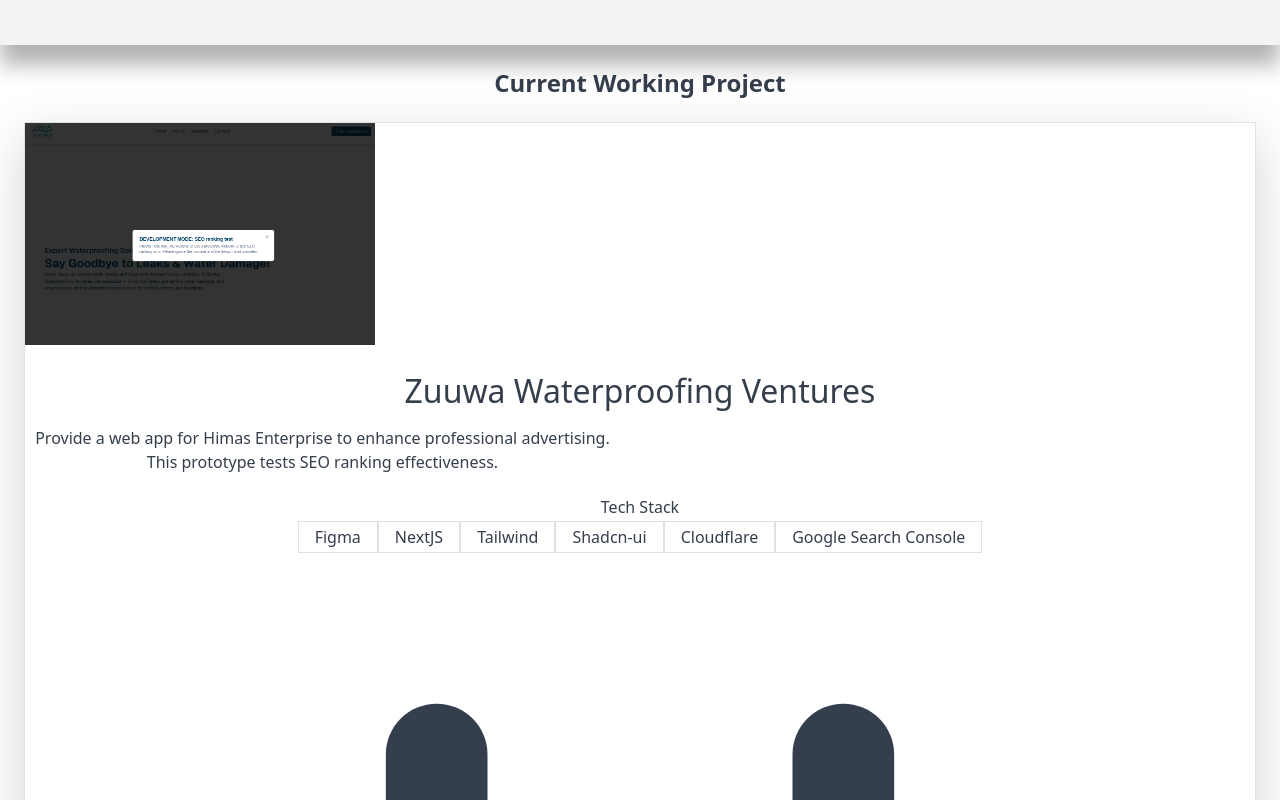
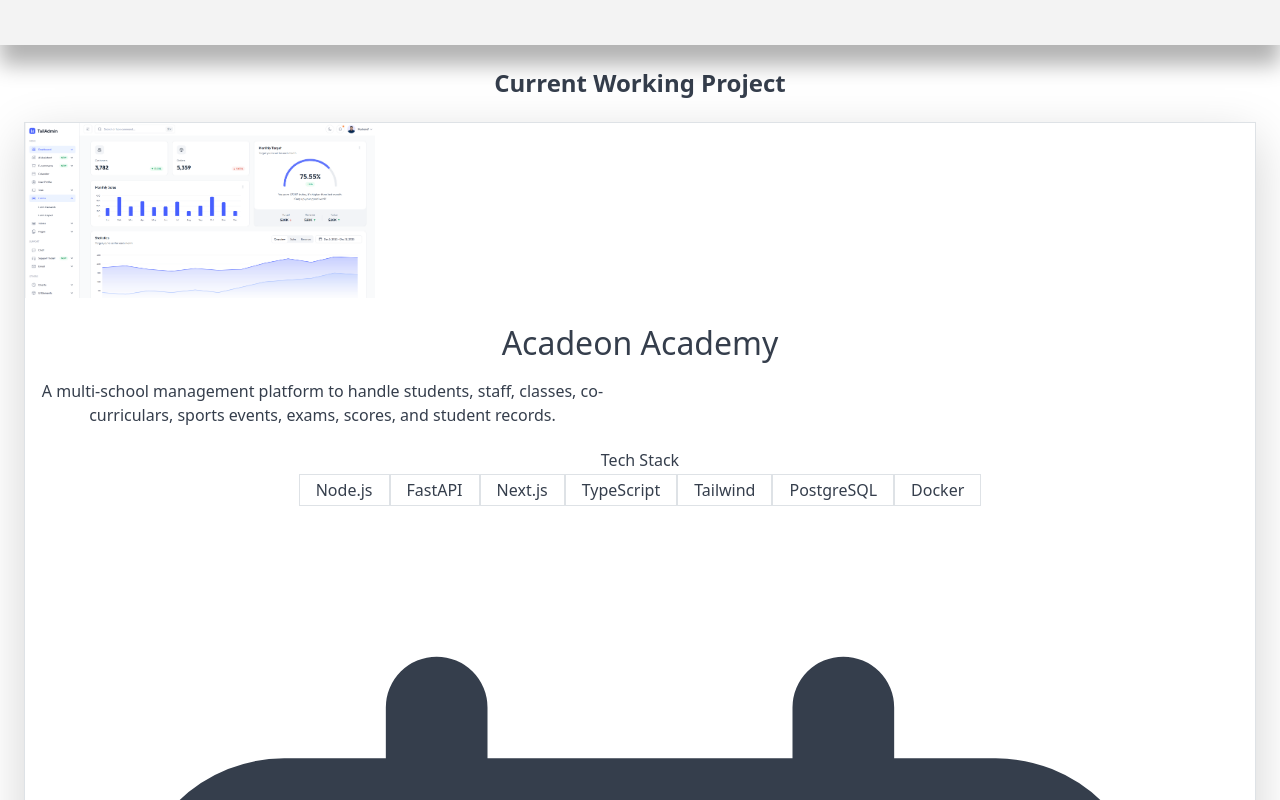
Before and after one commit to najmusyathir/portfolio, a React (Vite) app: page /projects in a window 1280 px wide. Shown: the part 900-1700 px from the top of the page. Built offline with nearby package versions, Linux system fonts and the light colour scheme.

Commit message:
Modify: Minor details update

```diff
--- a/src/views/Project.tsx
+++ b/src/views/Project.tsx
@@ -1,6 +1,7 @@
 
 import ImgModel from '../img_assets';
 import ProjectCard from '../components/ProjectCard';
+import ProjectImage from '../components/ProjectImage';
 
 
 export default function Projects() {
@@ -34,11 +35,12 @@
                         <div className="flex flex-col md:flex-row">
                             {/* Image Section - Left */}
                             <div className="md:w-2/5 w-full h-64 md:h-auto bg-gray-100 flex items-center justify-center overflow-hidden">
-                                <img
+                                {/* <img
                                     src={ImgModel('current_project')}
-                                    alt="Zuuwa Waterproofing Ventures"
+                                    alt="Acadeon Academy"
                                     className="w-full h-full object-cover hover:scale-105 transition-transform duration-300"
-                                />
+                                /> */}
+                                <ProjectImage src={ImgModel('current_project')} alt="Acadeon Academy" />
                             </div>
 
                             {/* Content Section - Right */}
@@ -46,12 +48,12 @@
                                 <div>
                                     {/* Title */}
                                     <h2 className="text-2xl md:text-3xl font-bold mb-3 text-[#353E4C]">
-                                        Zuuwa Waterproofing Ventures
+                                        Acadeon Academy
                                     </h2>
 
                                     {/* Brief Description */}
                                     <p className="text-gray-600 mb-4 leading-relaxed text-sm md:text-base">
-                                        Provide a web app for Himas Enterprise to enhance professional advertising. This prototype tests SEO ranking effectiveness.
+                                        A multi-school management platform to handle students, staff, classes, co-curriculars, sports events, exams, scores, and student records.
                                     </p>
 
                                     {/* Tech Stacks */}
@@ -60,7 +62,7 @@
                                             Tech Stack
                                         </h5>
                                         <div className="flex flex-wrap gap-2">
-                                            {['Figma', 'NextJS', 'Tailwind', 'Shadcn-ui', 'Cloudflare', 'Google Search Console'].map((tech, index) => (
+                                            {['Node.js', 'FastAPI', 'Next.js', 'TypeScript', 'Tailwind', 'PostgreSQL', 'Docker'].map((tech, index) => (
                                                 <span
                                                     key={index}
                                                     className="px-3 py-1 bg-[#f3f3f3] text-[#353E4C] rounded-full text-xs md:text-sm font-medium border border-gray-200 hover:bg-[#EBEEEE] transition-colors"
@@ -128,7 +130,7 @@
                             description="A grooming and vet booking platform for pet clinics, offering appointments, pet profiles, and service management with a clean, user-friendly interface."
                             techStack={['Laravel', 'Blade', 'MySQL', 'JavaScript']}
                             dateLabel="Delivered"
-                            date="November 8, 2023"
+                            date="March 8, 2025"
                         />
                     </div>
                 </div>
```
Also changed, not shown: src/assets/current_project.png.
